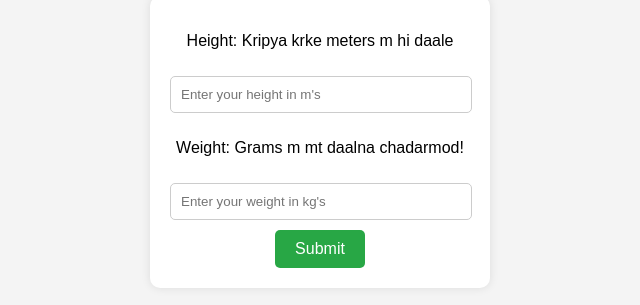
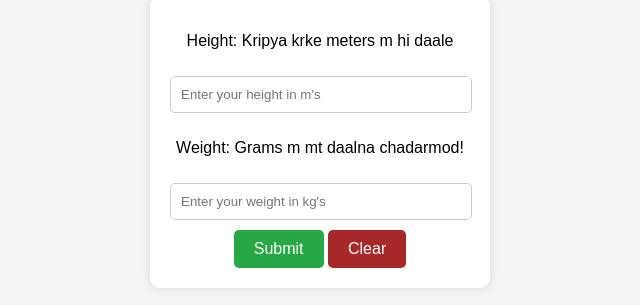
Before and after one commit to P-kaizoku/BMI-calculator, a plain HTML site: page index.html in a window 1280 px wide. Shown: the part 273-578 px from the top of the page, without its empty margins (320-960 px from the left). Drawn offline with Linux system fonts and the light colour scheme.

Commit message:
add clear button

```diff
--- a/index.html
+++ b/index.html
@@ -17,6 +17,7 @@
         <p>Weight: Grams m mt daalna chadarmod!</p>
         <input type="text" name="weight" id="weight" placeholder="Enter your weight in kg's">
         <button type="submit" id="submit">Submit</button>
+        <button id="clear">Clear</button>
     </div>
 
     <div id="results">
--- a/script.js
+++ b/script.js
@@ -1,6 +1,7 @@
 const heightInput = document.getElementById("height");
 const weightInput = document.getElementById("weight");
 const submitButton = document.getElementById("submit");
+const clearButton = document.getElementById("clear");
 const results = document.getElementById("results");
 const display = document.createElement("p");
 const remark = document.createElement("p");
@@ -40,3 +41,9 @@ submitButton.addEventListener("click", () => {
     remark.innerHTML = "Obese: pure sansaar ka khana tu hi khata h ky 🫡";
   }
 });
+
+
+clearButton.addEventListener("click", () => {
+    heightInput.value = "";
+    weightInput.value = "";
+})
--- a/style.css
+++ b/style.css
@@ -33,7 +33,7 @@ input[type="number"] {
   border-radius: 5px;
 }
 
-button {
+#submit {
   background-color: #28a745;
   color: #fff;
   padding: 10px 20px;
@@ -43,8 +43,22 @@ button {
   font-size: 16px;
 }
 
-button:hover {
+#clear {
+  background-color: #a72828;
+  color: #fff;
+  padding: 10px 20px;
+  border: none;
+  border-radius: 5px;
+  cursor: pointer;
+  font-size: 16px;
+}
+
+#submit:hover {
   background-color: #218838;
+}
+
+#clear:hover {
+  background-color: #882121;
 }
 
 #results {
```
